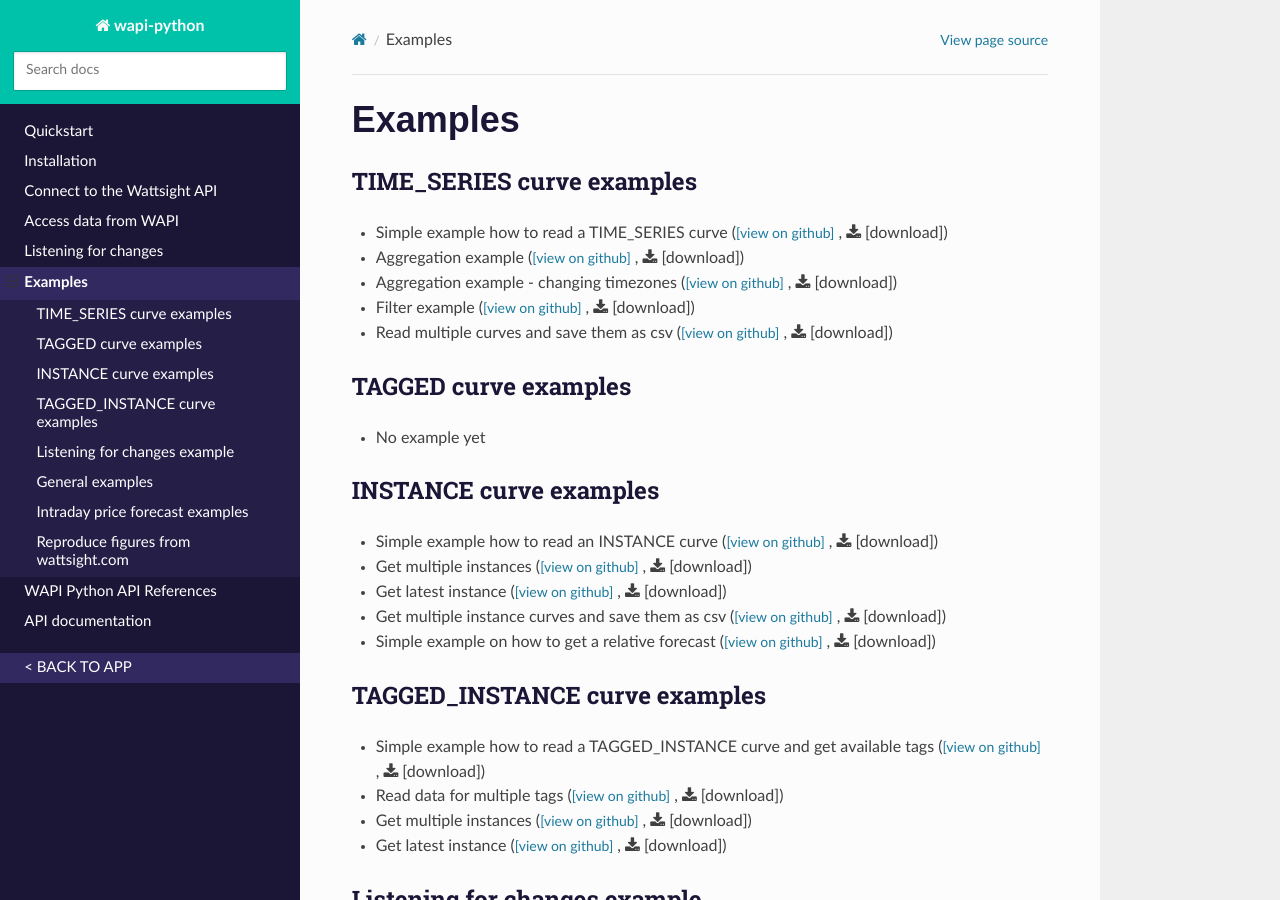
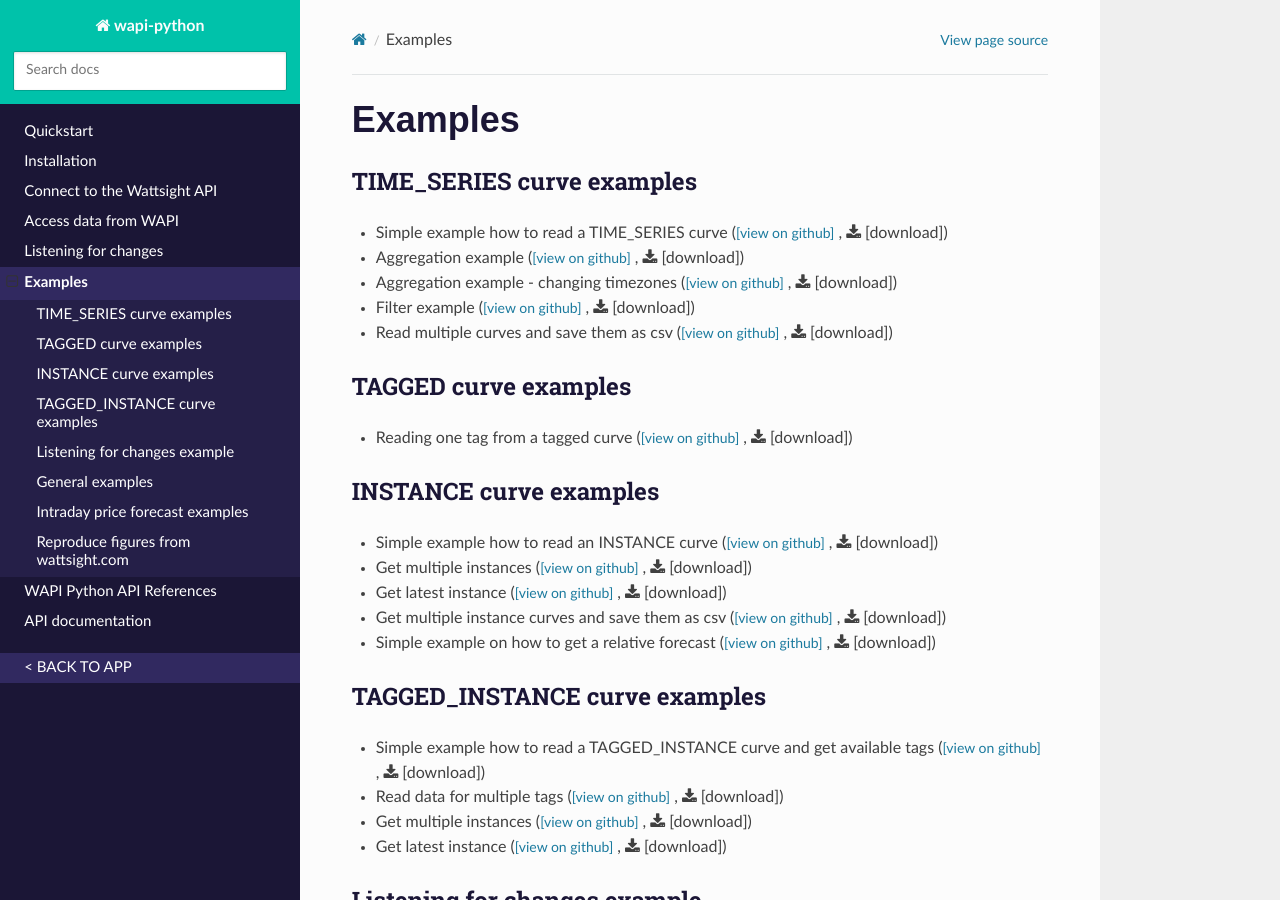
Before and after one commit to volueinsight/wapi-python, a Sphinx documentation site: the page built from docs/examples.rst, in a window 1280 px wide and 900 px high. Built offline with Sphinx 7.4.7 and the Read the Docs theme 2.0.0, drawn with Linux system fonts in a browser that asks for light colours.

Commit message:
add link in documentation to example for reading tagged curves

```diff
--- a/docs/examples.rst
+++ b/docs/examples.rst
@@ -27,7 +27,10 @@ TIME_SERIES curve examples
 TAGGED curve examples
 ----------------------
 
-* No example yet
+* Reading one tag from a tagged curve
+  (`[view on github] <https://github.com/wattsight/wapi-python/blob/master/examples/Tagged_curve_examples/tag_simple_read.py>`_ ,
+  :download:`[download] <../examples/Tagged_curve_examples/tag_simple_read.py>`)
+
 
 
 INSTANCE curve examples
```
